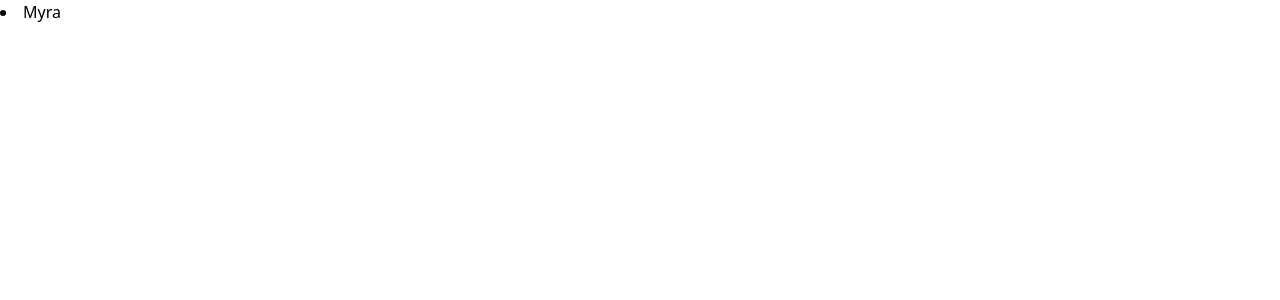
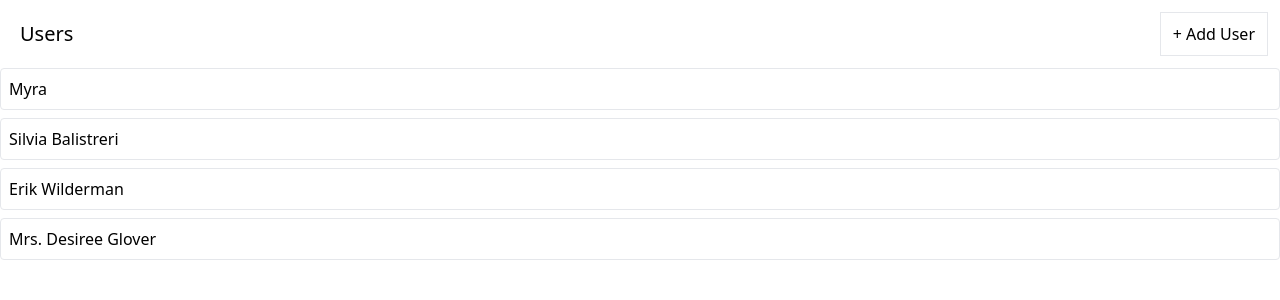
Before and after one commit to ranitasahaa1230/Redux-Projects, a React (Create React App) app in the folder media/: page / in a window 1280 px wide. Shown: the top 300 px of the page. Built offline with nearby package versions, Linux system fonts and the light colour scheme; data requests are answered from the project's data file.

Commit message:
feat: add users

```diff
--- a/media/db.json
+++ b/media/db.json
@@ -1,5 +1,22 @@
 {
-  "users": [{ "id": 1, "name": "Myra" }],
+  "users": [
+    {
+      "id": 1,
+      "name": "Myra"
+    },
+    {
+      "name": "Silvia Balistreri",
+      "id": 2
+    },
+    {
+      "name": "Erik Wilderman",
+      "id": 3
+    },
+    {
+      "name": "Mrs. Desiree Glover",
+      "id": 4
+    }
+  ],
   "albums": [],
   "photos": []
 }
--- /dev/null
+++ b/media/src/components/Skeleton.js
@@ -0,0 +1,36 @@
+import classNames from 'classnames';
+
+function Skeleton({ times, className }) {
+  const outerClassNames = classNames(
+    'relative',
+    'overflow-hidden',
+    'bg-gray-200',
+    'rounded',
+    'mb-2.5',
+    className
+  );
+  const innerClassNames = classNames(
+    'animate-shimmer',
+    'absolute',
+    'inset-0',
+    '-translate-x-full',
+    'bg-gradient-to-r',
+    'from-gray-200',
+    'via-white',
+    'to-gray-200'
+  );
+
+  const boxes = Array(times)
+    .fill(0)
+    .map((_, i) => {
+      return (
+        <div key={i} className={outerClassNames}>
+          <div className={innerClassNames} />
+        </div>
+      );
+    });
+
+  return boxes;
+}
+
+export default Skeleton;
--- a/media/src/components/UsersList.js
+++ b/media/src/components/UsersList.js
@@ -1,6 +1,8 @@
 import React, { useEffect } from "react";
 import { useDispatch, useSelector } from "react-redux";
-import { fetchUsers } from "../store";
+import { addUser, fetchUsers } from "../store";
+import Button from "./Button";
+import Skeleton from "./Skeleton";
 
 const UsersList = () => {
   const dispatch = useDispatch();
@@ -10,14 +12,33 @@ const UsersList = () => {
     dispatch(fetchUsers());
   }, []);
 
-  if (isLoading) return <div>Loading....</div>;
-  if (error) return <div>Error....</div>;
+  const handleUserAdd = () => {
+    dispatch(addUser());
+  };
+
+  if (isLoading) {
+    return <Skeleton times={6} className="h-10 w-full" />;
+  }
+
+  if (error) return <div>Error fetching data...</div>;
+
+  const renderedUsers = data.map((user) => {
+    return (
+      <div key={user.id} className="mb-2 border rounded">
+        <div className="flex p-2 justify-between items-center cursor-pointer">
+          {user.name}
+        </div>
+      </div>
+    );
+  });
 
   return (
     <div>
-      {data.map((user) => (
-        <li key={user.id}>{user.name}</li>
-      ))}
+      <div className="flex flex-row justify-between m-3">
+        <h1 className="m-2 text-xl">Users</h1>
+        <Button onClick={handleUserAdd}>+ Add User</Button>
+      </div>
+      {renderedUsers}
     </div>
   );
 };
--- a/media/src/store/index.js
+++ b/media/src/store/index.js
@@ -8,3 +8,4 @@ export const store = configureStore({
 });
 
 export * from "./thunks/fetchUsers";
+export * from "./thunks/addUser";
--- a/media/src/store/slices/usersSlices.js
+++ b/media/src/store/slices/usersSlices.js
@@ -1,5 +1,6 @@
 import { createSlice } from "@reduxjs/toolkit";
 import { fetchUsers } from "../thunks/fetchUsers";
+import { addUser } from "../thunks/addUser";
 
 const usersSlice = createSlice({
   name: "users",
@@ -20,6 +21,17 @@ const usersSlice = createSlice({
       state.isLoading = false;
       state.error = action.error;
     });
+    builder.addCase(addUser.pending, (state, action) => {
+      state.isLoading = true;
+    });
+    builder.addCase(addUser.fulfilled, (state, action) => {
+      state.isLoading = false;
+      state.data.push = action.payload;
+    });
+    builder.addCase(addUser.rejected, (state, action) => {
+      state.isLoading = false;
+      state.error = action.error;
+    });
   },
 });
 
--- /dev/null
+++ b/media/src/store/thunks/addUser.js
@@ -0,0 +1,12 @@
+import { faker } from "@faker-js/faker";
+import { createAsyncThunk } from "@reduxjs/toolkit";
+import axios from "axios";
+
+const addUser = createAsyncThunk("user/add", async () => {
+  const response = await axios.post("http://localhost:3005/users", {
+    name: faker.name.fullName(),
+  });
+  return response.data;
+});
+
+export { addUser };
--- a/media/tailwind.config.js
+++ b/media/tailwind.config.js
@@ -2,7 +2,16 @@
 module.exports = {
   content: ['./src/**/*.{js,jsx,ts,tsx}'],
   theme: {
-    extend: {},
+    extend: {
+      keyframes: {
+        shimmer: {
+          '100%': { transform: 'translateX(100%)' },
+        },
+      },
+      animation: {
+        shimmer: 'shimmer 1.5s infinite',
+      },
+    },
   },
   plugins: [],
 };
```
